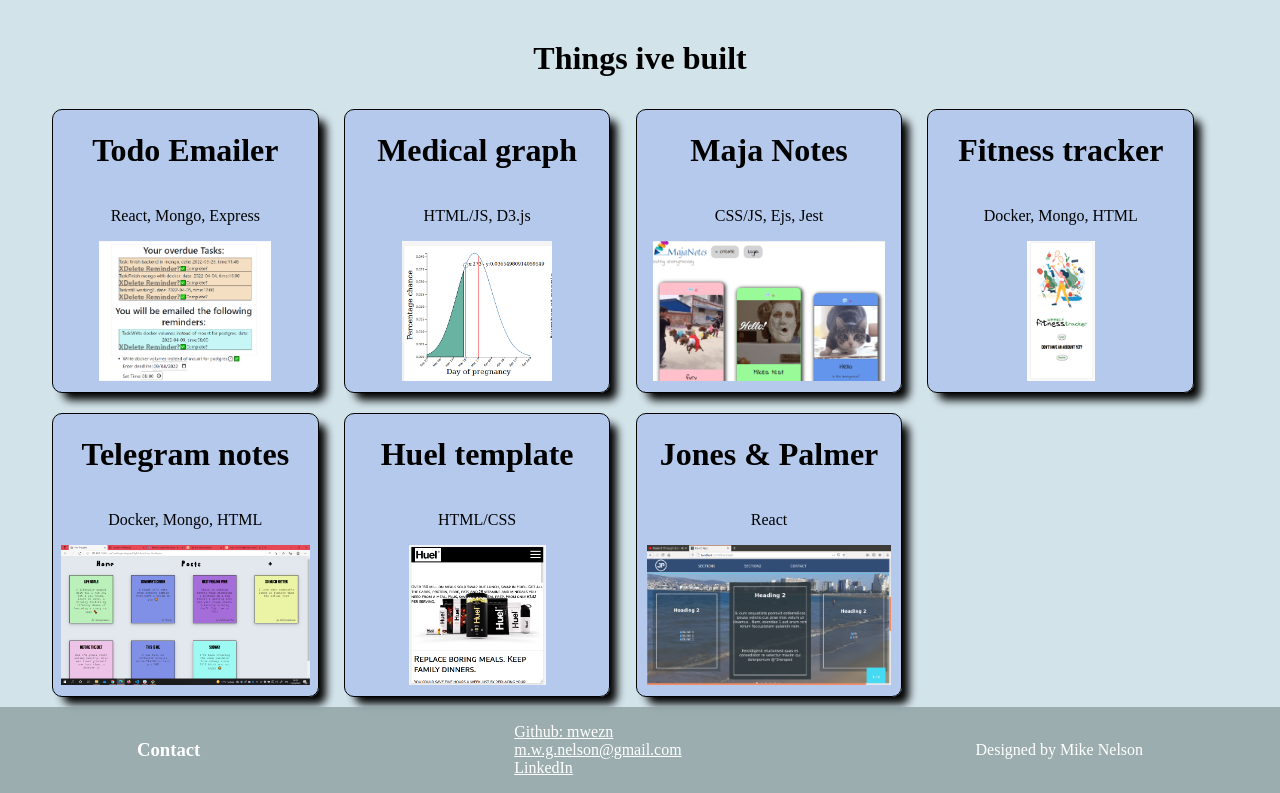
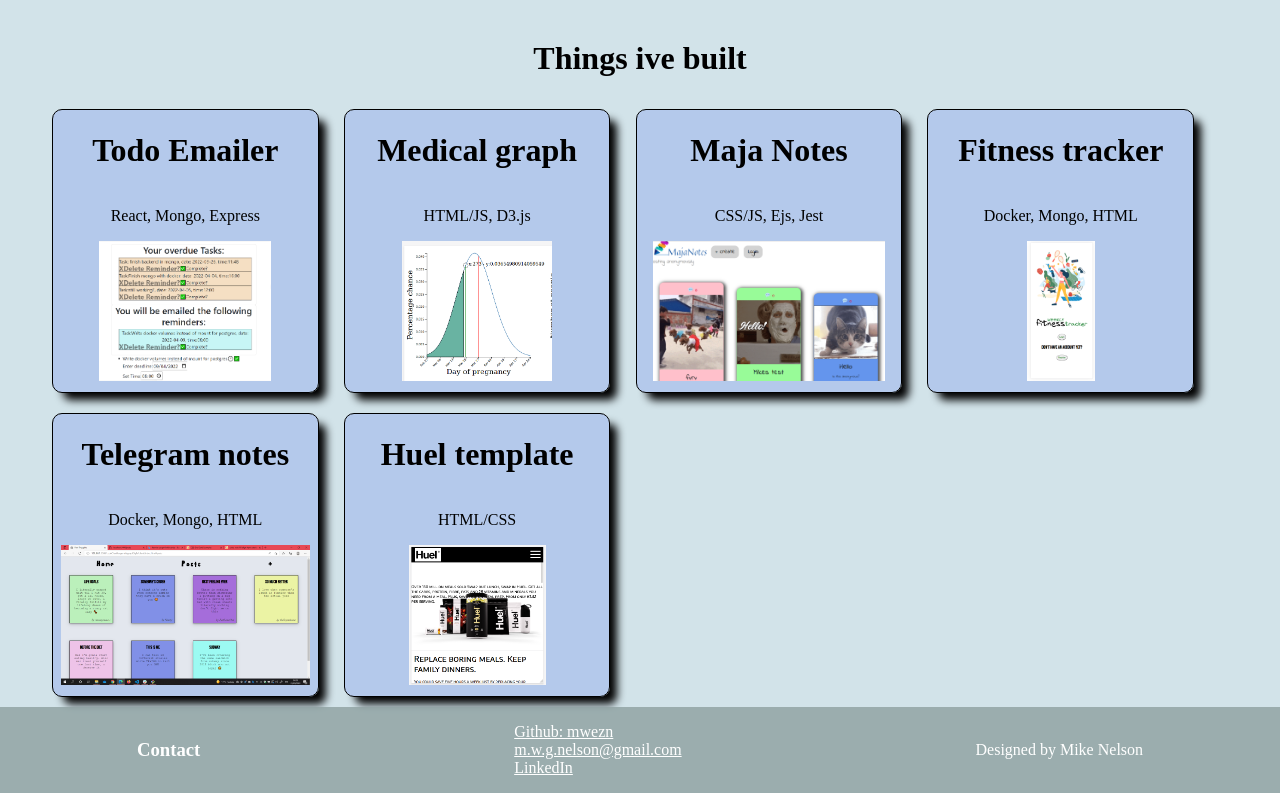
Before and after one commit to mwezn/portfolio2, a React (Create React App) app: page / in a window 1280 px wide. Shown: the part 647-1440 px from the top of the page. Built offline with nearby package versions, Linux system fonts and the light colour scheme; a web font is replaced by a local one.

Commit message:
Removed J&P for now

```diff
--- a/src/components/Portfolio.js
+++ b/src/components/Portfolio.js
@@ -8,7 +8,7 @@ import img4 from '../assets/client-posts.png'
 //import img5 from '../assets/repo.png'
 import img6 from '../assets/huel4.png'
 import fitness from '../assets/fitness1.png'
-import jp from '../assets/j&p.png'
+//import jp from '../assets/j&p.png'
 
 
 
@@ -26,7 +26,7 @@ const MainPage =()=>{
         {name: "Fitness tracker", tech:"Docker, Mongo, HTML", img:fitness,href:'3'},
         {name: "Telegram notes", tech:"Docker, Mongo, HTML", img:img4, href:'4'},
         {name: "Huel template", tech:'HTML/CSS', href:'5',img: img6},
-        {name:"Jones & Palmer", tech:"React", img:jp}
+        //{name:"Jones & Palmer", tech:"React", img:jp}
 
     ]
     let result=myprojects.map((d,i)=>{
```
Also changed, not shown: src/assets/j&p.png, 1 other file (tests, documents, lock files or other folders).
